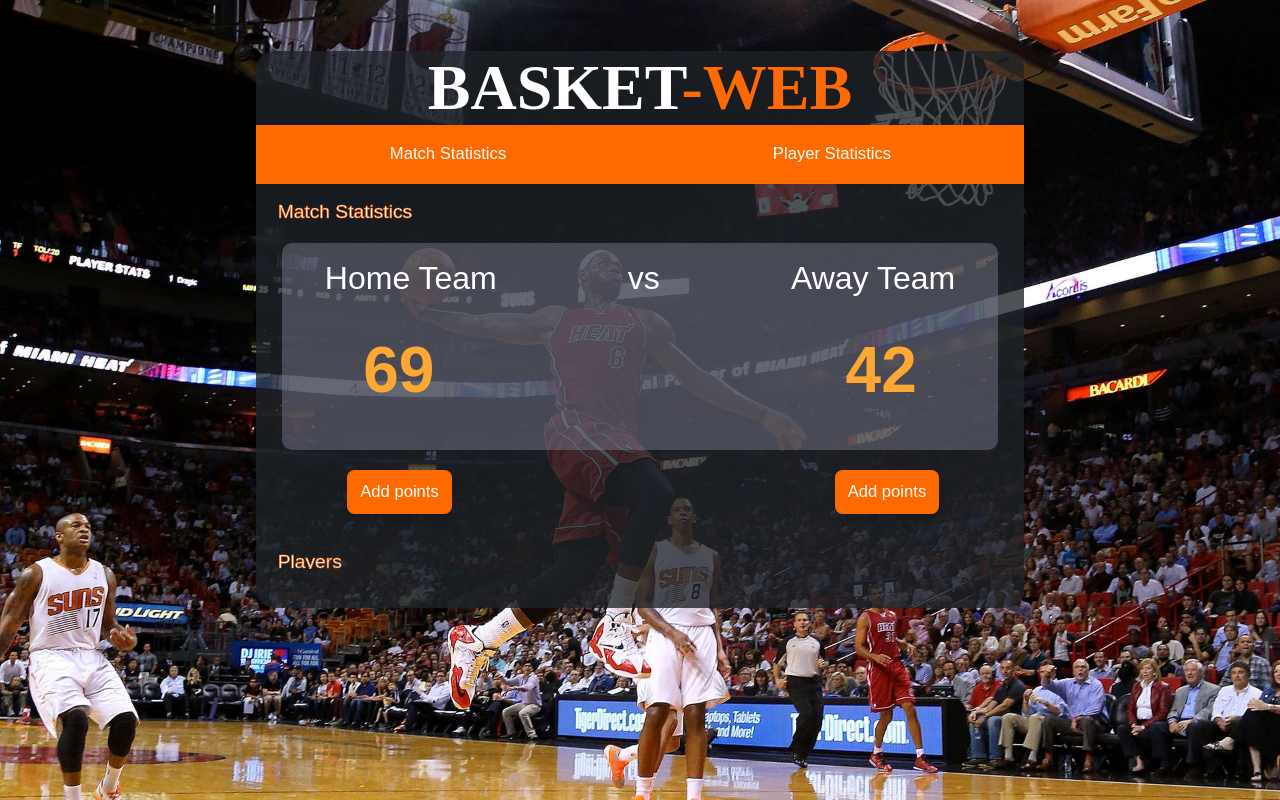
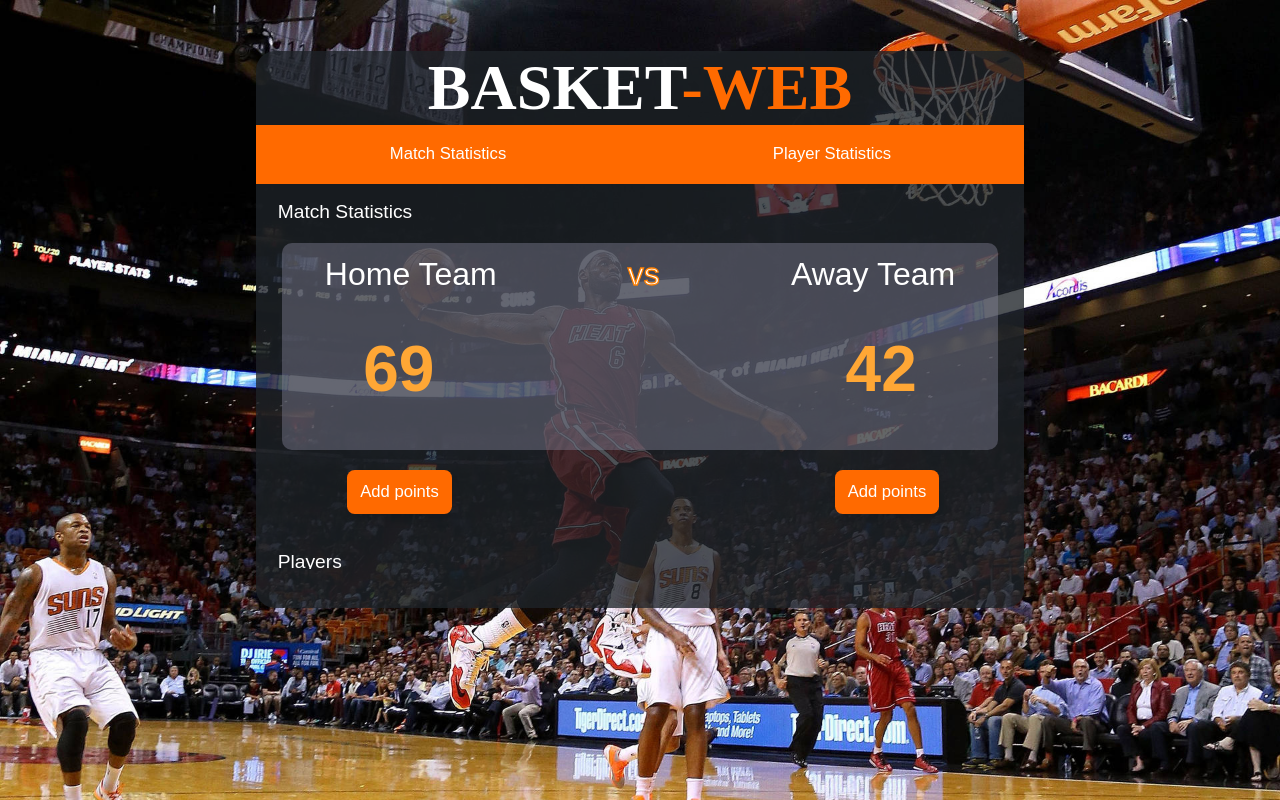
Before and after one commit to sencina/basket-web, a React (Create React App) app: page / in a window 1280 px wide. Built offline with nearby package versions, Linux system fonts and the light colour scheme.

Commit message:
Correcion diseño

```diff
--- a/src/common/component/matchScore/MatchScore.css
+++ b/src/common/component/matchScore/MatchScore.css
@@ -15,9 +15,16 @@
 }
 
 .score-name-container h2{
- font-size: 2.5vw;
- margin-top: 1.5%;
- font-weight: lighter;
+    font-size: 2.5vw;
+    margin-top: 1%;
+    font-weight: lighter;
+}
+
+.score-name-container h3{
+    font-size: 2.5vw;
+    margin-top: 1%;
+    font-weight: lighter;
+    -webkit-text-stroke: 0.1vw rgb(255, 128, 0);
 }
 
 .score-points{
--- a/src/common/component/matchScore/MatchScore.jsx
+++ b/src/common/component/matchScore/MatchScore.jsx
@@ -8,7 +8,7 @@ const MatchScore = ({home, away}) => {
         <div className={'score-container'}>
             <div className={'score-name-container'}>
                 <h2 id={'homeName'}>{home.name}</h2>
-                <h2>vs</h2>
+                <h3>vs</h3>
                 <h2 id={'awayName'}>{away.name}</h2>
             </div>
             <div className={'score-name-container'}>
--- a/src/pages/homePage/HomePage.css
+++ b/src/pages/homePage/HomePage.css
@@ -40,7 +40,6 @@
     top: 0;
     margin-left: 0.5vw;
     font-weight: lighter;
-    -webkit-text-stroke: 0.05vw rgb(255, 106, 0);
 }
 
 .home-statistics-container {
```
